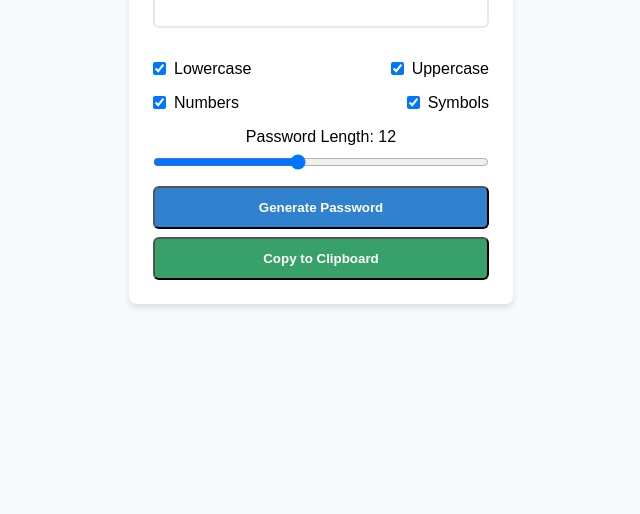
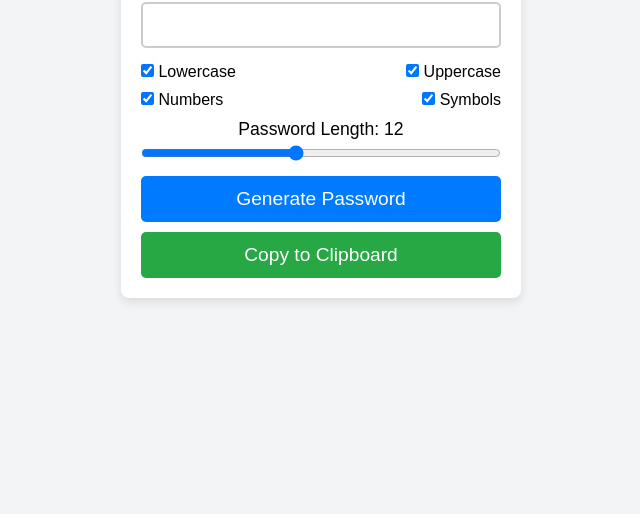
Before and after one commit to Navneetupa/navneet_password_generator, a plain HTML site: page index.html in a window 1280 px wide. Shown: the part 286-800 px from the top of the page, without its empty margins (319-959 px from the left). Drawn offline with Linux system fonts and the light colour scheme.

Commit message:
Updated styles and fixed copy button

```diff
--- a/script.js
+++ b/script.js
@@ -43,7 +43,6 @@ document.addEventListener("DOMContentLoaded", () => {
       }
   }
 
-
   lengthSlider.addEventListener("input", function () {
       lengthValue.textContent = this.value;
   });
--- a/style.css
+++ b/style.css
@@ -2,106 +2,129 @@
   margin: 0;
   padding: 0;
   box-sizing: border-box;
+  font-family: Arial, sans-serif;
 }
 
 body {
-  font-family: Arial, sans-serif;
-  background-color: #f7fafc;
   display: flex;
+  align-items: center;
   justify-content: center;
-  align-items: center;
   min-height: 100vh;
-  transition: background-color 0.3s ease;
+  background-color: #f3f4f6;
+  padding: 20px;
 }
 
 .container {
-  background-color: white;
-  padding: 24px;
+  background: white;
+  padding: 20px;
   border-radius: 8px;
-  box-shadow: 0 4px 6px rgba(0, 0, 0, 0.1);
-  width: 24rem;
+  box-shadow: 0 4px 10px rgba(0, 0, 0, 0.1);
   text-align: center;
-  transition: transform 0.3s ease;
+  width: 400px;
 }
 
 .title {
-  font-size: 1.5rem;
-  font-weight: bold;
-  margin-bottom: 1rem;
+  font-size: 2rem;
+  margin-bottom: 15px;
 }
 
 .password-input {
   width: 100%;
-  padding: 0.5rem;
-  border: 2px solid #e2e8f0;
-  border-radius: 0.375rem;
+  padding: 10px;
+  font-size: 1.2rem;
   text-align: center;
-  margin-bottom: 1rem;
-  transition: border-color 0.3s ease;
-}
-
-.password-input:focus {
-  outline: none;
-  border-color: #3182ce;
+  border: 2px solid #ccc;
+  border-radius: 5px;
+  margin-bottom: 15px;
 }
 
 .checkbox-group {
   display: flex;
   justify-content: space-between;
-  margin: 1rem 0;
+  margin-bottom: 10px;
 }
 
 .checkbox-label {
-  display: flex;
-  align-items: center;
-}
-
-.checkbox-label input {
-  margin-right: 0.5rem;
+  font-size: 1rem;
 }
 
 .length-label {
+  font-size: 1.1rem;
+  margin-bottom: 5px;
   display: block;
-  margin-bottom: 0.5rem;
 }
 
 .length-range {
   width: 100%;
-  margin-bottom: 1rem;
+  margin-bottom: 15px;
 }
 
 .button {
   width: 100%;
-  padding: 0.75rem;
-  border-radius: 0.375rem;
-  font-weight: bold;
+  padding: 12px;
+  font-size: 1.2rem;
+  border: none;
+  border-radius: 5px;
   cursor: pointer;
-  transition: background-color 0.3s ease, transform 0.3s ease;
+  transition: 0.3s;
 }
 
 .generate-btn {
-  background-color: #3182ce;
+  background-color: #007bff;
   color: white;
-  margin-bottom: 0.5rem;
 }
 
 .generate-btn:hover {
-  background-color: #2b6cb0;
-  transform: scale(1.05);
+  background-color: #0056b3;
 }
 
-
 .copy-btn {
-  background-color: #38a169;
+  background-color: #28a745;
   color: white;
+  margin-top: 10px;
 }
 
 .copy-btn:hover {
-  background-color: #2f855a;
-  transform: scale(1.05);
+  background-color: #218838;
 }
 
-.copy-btn:disabled {
-  background-color: #e2e8f0;
-  cursor: not-allowed;
+@media (max-width: 480px) {
+  .container {
+      width: 95%;
+      padding: 15px;
+  }
+  .title {
+      font-size: 1.5rem;
+  }
+  .button {
+      font-size: 1rem;
+      padding: 10px;
+  }
 }
+
+@media (min-width: 481px) and (max-width: 768px) {
+  .container {
+      width: 80%;
+  }
+  .title {
+      font-size: 1.75rem;
+  }
+  .button {
+      font-size: 1.1rem;
+  }
+}
+
+@media (min-width: 769px) and (max-width: 1024px) {
+  .container {
+      width: 60%;
+  }
+  .title {
+      font-size: 1.8rem;
+  }
+}
+
+@media (min-width: 1025px) {
+  .container {
+      width: 400px;
+  }
+}
```
Also changed, not shown: index.html (+2 -8 lines).
